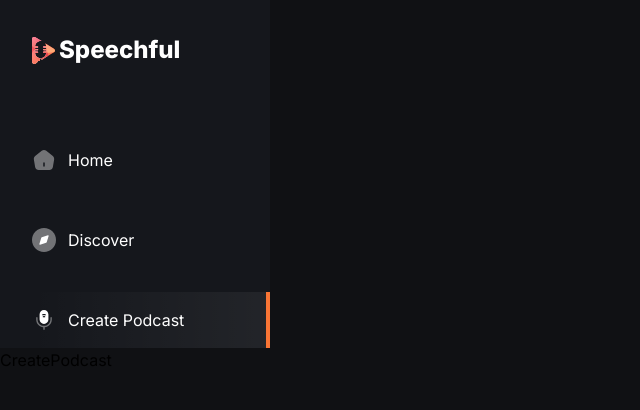
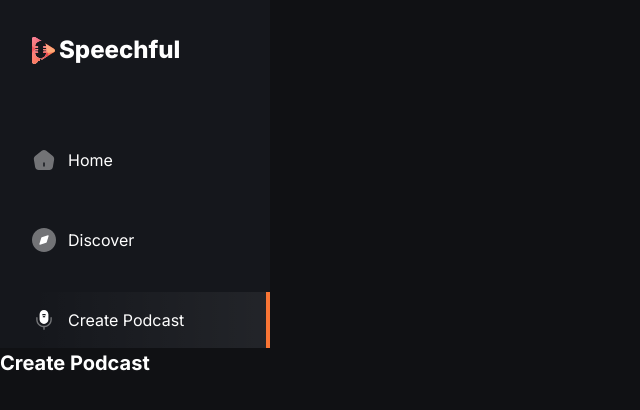
Before and after one commit to bahiensed/create, a Next.js app: page /create-podcast in a window 1280 px wide. Shown: the top 410 px of the page, without its empty margins (0-640 px from the left). Built offline with nearby package versions, Linux system fonts and the light colour scheme.

Commit message:
create other app pages

```diff
--- a/app/(root)/create-podcast/page.tsx
+++ b/app/(root)/create-podcast/page.tsx
@@ -2,7 +2,11 @@
 
 const CreatePodcast = () => {
   return (
-    <div>CreatePodcast</div>
+    <div>
+      <section className='flex flex-col gap-5'>
+        <h1 className='font-bold text-20 text-white-1'>Create Podcast</h1>
+      </section>
+    </div>
   )
 }
 
--- a/app/(root)/discover/page.tsx
+++ b/app/(root)/discover/page.tsx
@@ -2,7 +2,11 @@
 
 const Discover = () => {
   return (
-    <div>Discover</div>
+    <div>
+      <section className='flex flex-col gap-5'>
+        <h1 className='font-bold text-20 text-white-1'>Discover</h1>
+      </section>
+    </div>
   )
 }
 
```
